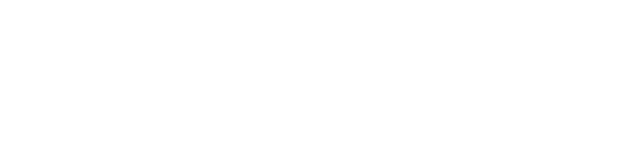
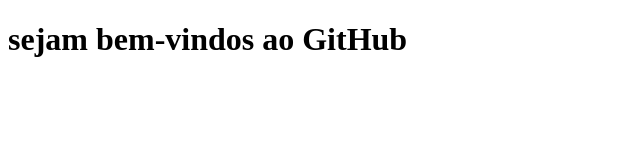
Before and after one commit to Kleyton-Santoss/aula_senai_github, a plain HTML site: page index.html in a window 1280 px wide. Shown: the whole page, without its empty margins (0-640 px from the left). Drawn offline with Linux system fonts and the light colour scheme.

Commit message:
Estrutura da Apresentação

```diff
--- a/index.html
+++ b/index.html
@@ -6,6 +6,7 @@
     <title>Senai - GitHub</title>
 </head>
 <body>
+     <h1>sejam bem-vindos ao GitHub</h1>
 
 </body>
 </html>
```
